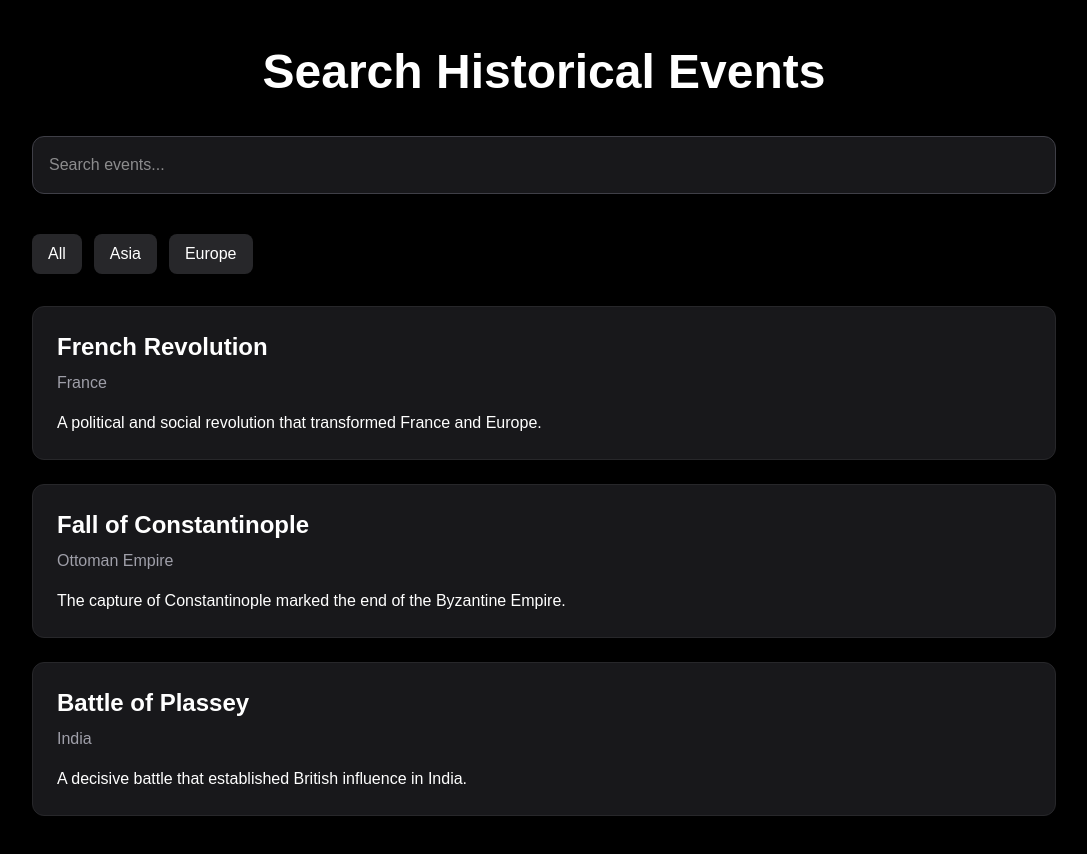
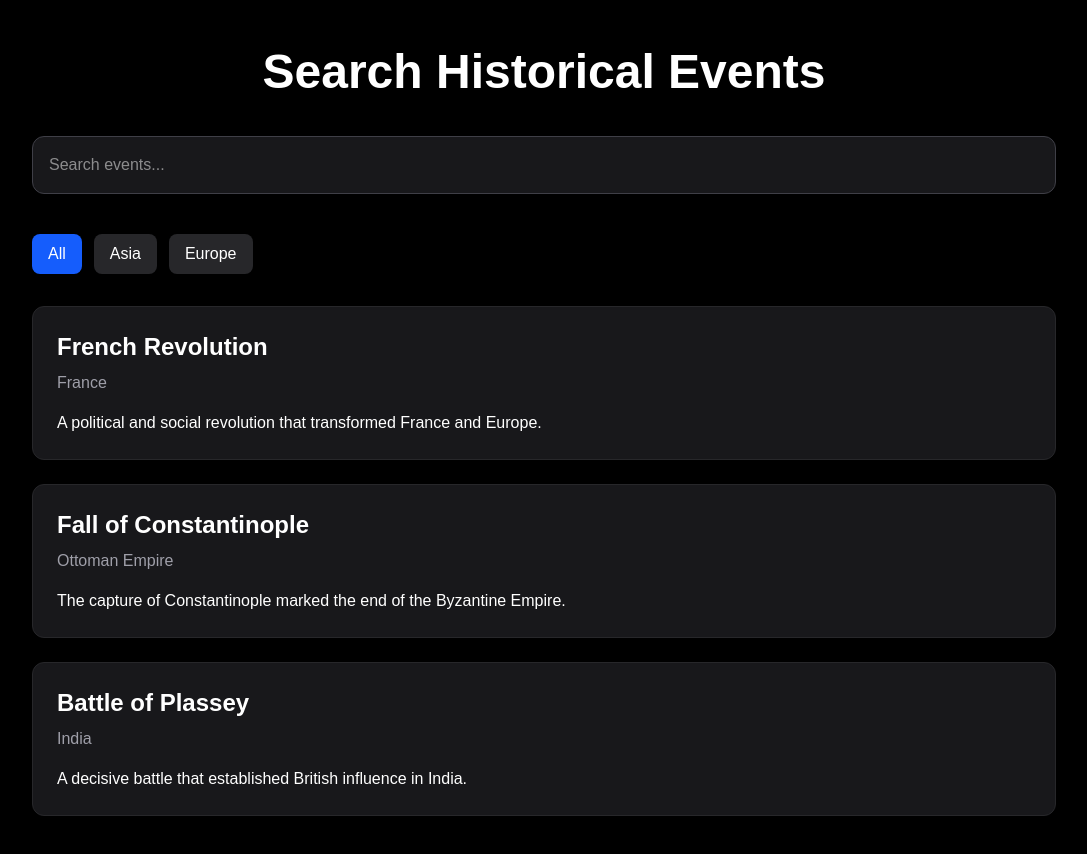
Before and after one commit to amanzisaar/amazing-historical-events, a Next.js app: page /search in a window 1280 px wide. Shown: the top 854 px of the page, without its empty margins (96-1183 px from the left). Built offline with nearby package versions, Linux system fonts and the light colour scheme.

Commit message:
Add active state to continent filters

```diff
--- a/app/search/page.tsx
+++ b/app/search/page.tsx
@@ -35,21 +35,27 @@ export default function SearchPage() {
         <div className="mb-8 flex gap-3">
           <button
             onClick={() => setSelectedContinent("All")}
-            className="rounded-lg bg-zinc-800 px-4 py-2"
+            className={`rounded-lg px-4 py-2 ${
+              selectedContinent === "All" ? "bg-blue-600" : "bg-zinc-800"
+            }`}
           >
             All
           </button>
 
           <button
             onClick={() => setSelectedContinent("Asia")}
-            className="rounded-lg bg-zinc-800 px-4 py-2"
+            className={`rounded-lg px-4 py-2 ${
+              selectedContinent === "Asia" ? "bg-blue-600" : "bg-zinc-800"
+            }`}
           >
             Asia
           </button>
 
           <button
             onClick={() => setSelectedContinent("Europe")}
-            className="rounded-lg bg-zinc-800 px-4 py-2"
+            className={`rounded-lg px-4 py-2 ${
+              selectedContinent === "Europe" ? "bg-blue-600" : "bg-zinc-800"
+            }`}
           >
             Europe
           </button>
```
